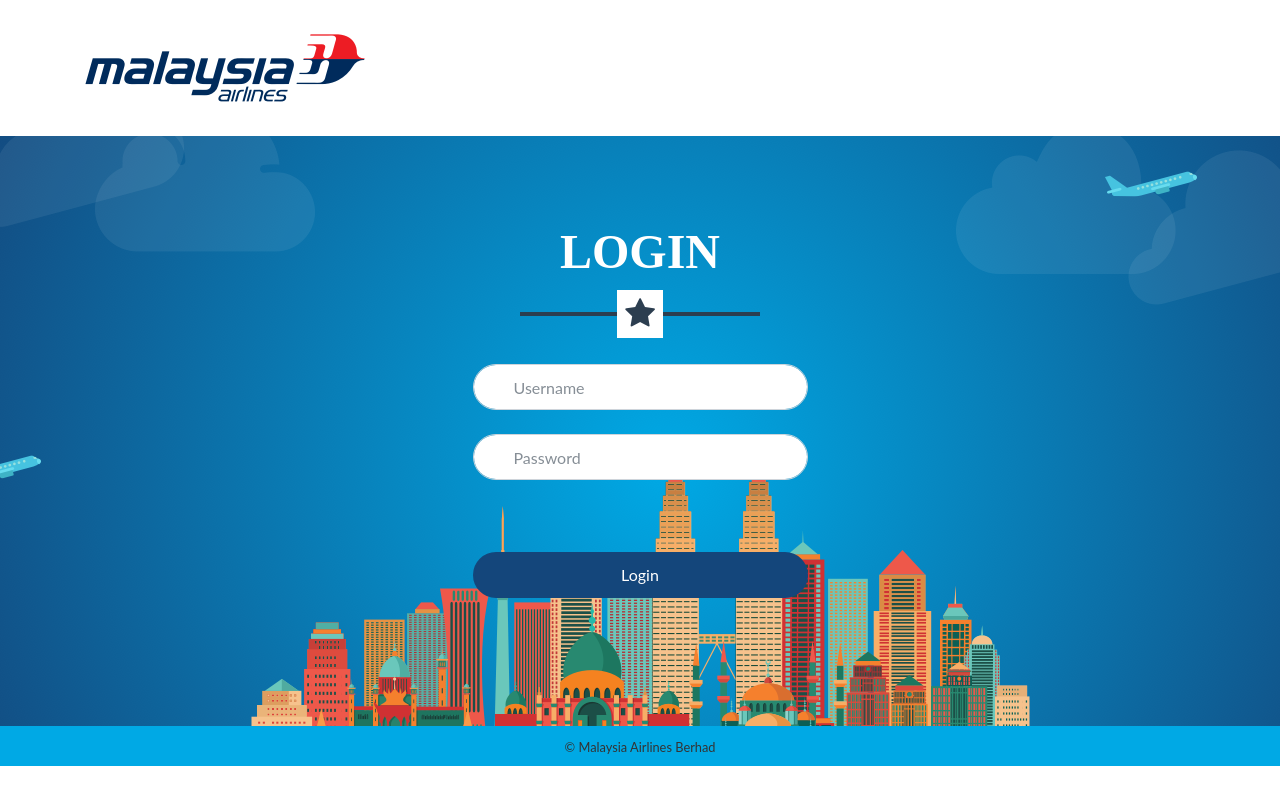
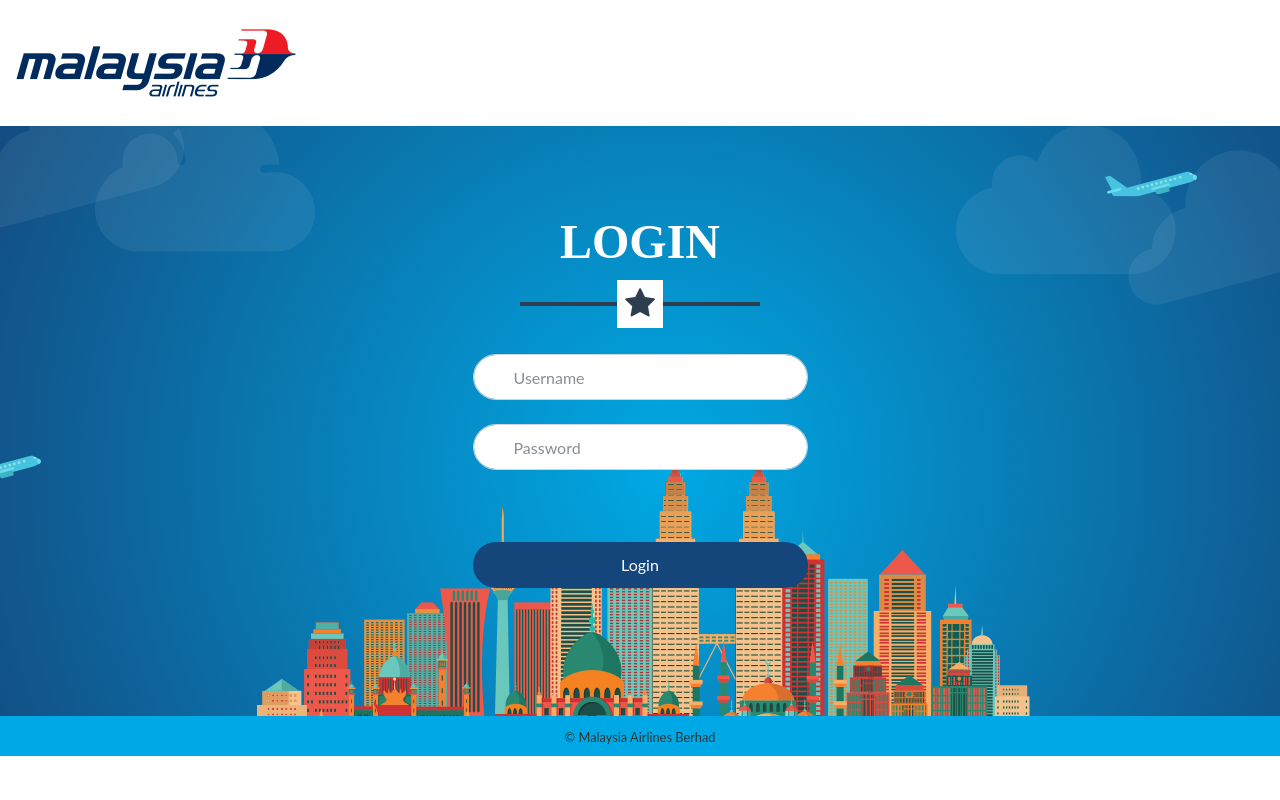
Before and after one commit to ahbear-khairulezwan/MhSecret, a website: page html/login.html in a window 1280 px wide. Drawn offline with Linux system fonts and the light colour scheme; a web font is replaced by a local one.

Commit message:
modified landing/login

```diff
--- a/html/login.html
+++ b/html/login.html
@@ -25,11 +25,9 @@
 <body id="page-top">
   <!-- Navigation -->
   <nav class="navbar bg-white" id="mainNav">
-    <div class="container">
-      <a class="navbar-brand js-scroll-trigger" href="#page-top">
-          <img class="navbar-brand" alt="Mas logo" src="../img/g-10.png">
-      </a>
-    </div>
+        <a class="navbar-brand" href="#">
+            <img class="" src="../img/g-10.png" alt="Mas logo">
+          </a>
   </nav>
   <!-- Contact Section -->
   <section class="bg-img" id="contact">
```
Also changed, not shown: html/Landing.html (+10 -5 lines).
